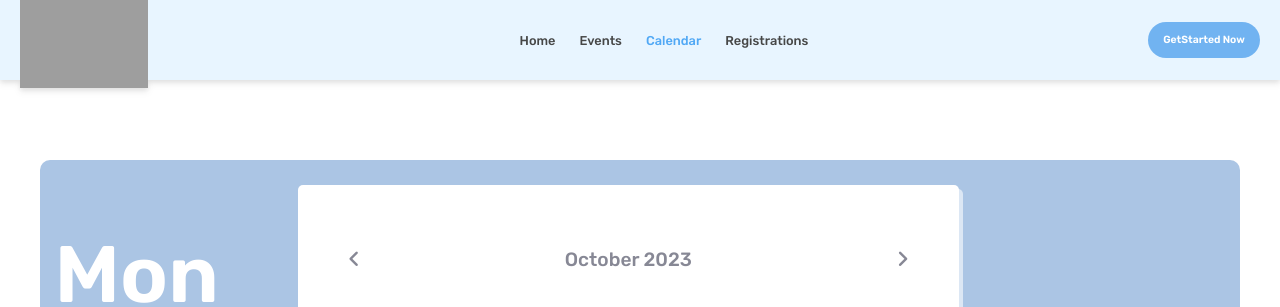
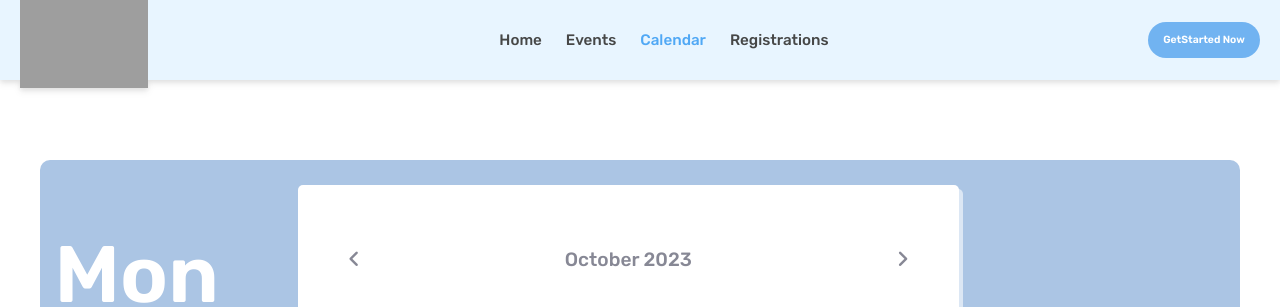
Before and after one commit to Hub200-Activity-Events/Hub200ActivityEvents, a Django app: page /calendar in a window 1280 px wide. Shown: the top 307 px of the page. Run offline with Django 4.2, Linux system fonts and the light colour scheme; data comes from the database, SQL or seed files in the repository; some libraries are stand-ins or nearby versions; some web fonts are replaced; grey boxes are pictures that could not be loaded.

Commit message:
Update layout.html

```diff
--- a/ActivityEvents/templates/ActivityEvents/layout.html
+++ b/ActivityEvents/templates/ActivityEvents/layout.html
@@ -93,7 +93,7 @@
             <nav class="xl:flex lg:flex md:hidden min-[320px]:hidden  flex-row justify-center items-center  ml-[3.5rem] ">
                 <ul class="flex flex-row justify-center items-center">
                     {% for link in navigationlinks %}
-                    <li><a class='text-[0.8rem] mr-[1.5rem] font-medium' href="{% url link.href %}" >{{link.text}}</a></li>
+                    <li><a class='text-[0.95rem] mr-[1.5rem] font-medium' href="{% url link.href %}" >{{link.text}}</a></li>
                     {% endfor %}
                     <ul>
             </nav>
```
